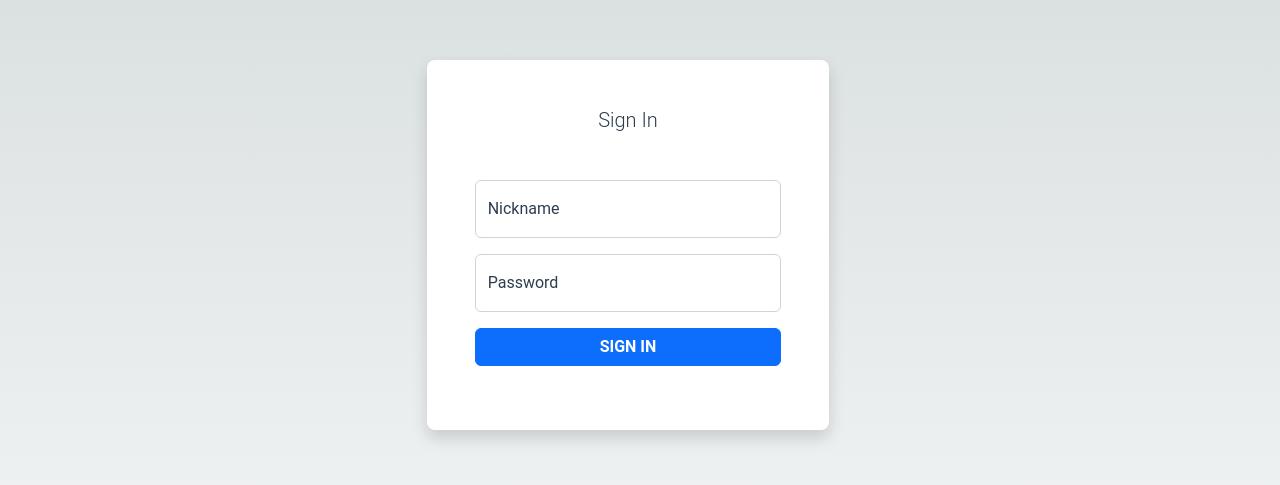
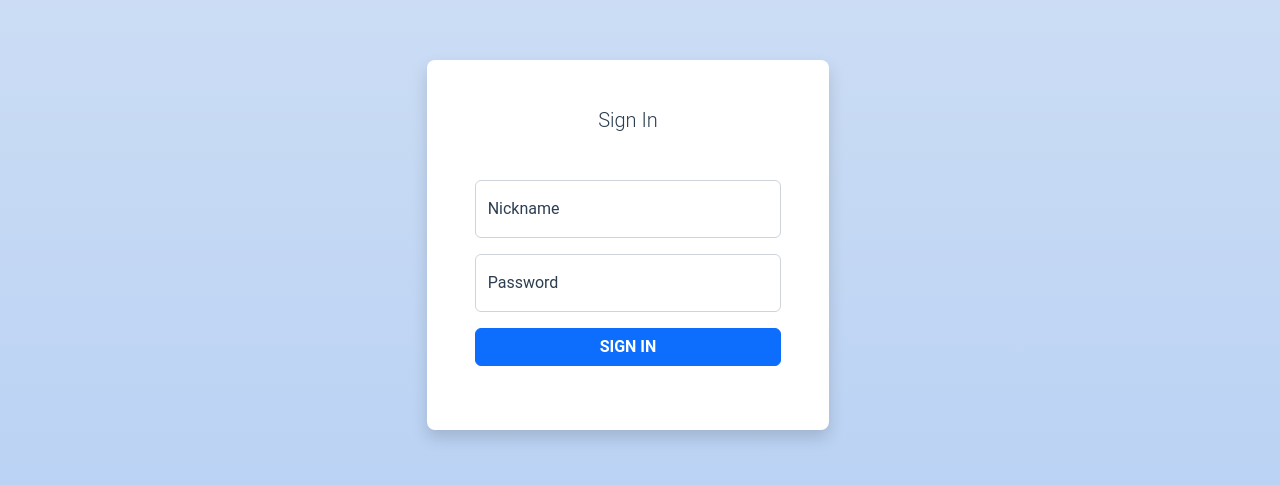
Before and after one commit to FranGarciaLopez/quizer, a Vue app in the folder backoffice/: page /login in a window 1280 px wide. Shown: the part 155-640 px from the top of the page. Built offline with nearby package versions, Linux system fonts and the light colour scheme.

Commit message:
changed background color for all the web

```diff
--- a/backoffice/src/App.vue
+++ b/backoffice/src/App.vue
@@ -1,5 +1,5 @@
 <template>
-    <div id="app" style="background: linear-gradient(#D5DBDB, #F4F6F6);">
+    <div id="app" style="background: linear-gradient(#d1e0f5, #b5cff3);">
       <router-view/>
     </div>
 </template>
--- a/backoffice/src/components/PageNotFound.vue
+++ b/backoffice/src/components/PageNotFound.vue
@@ -1,5 +1,5 @@
 <template>
-    <div class="d-flex align-items-center justify-content-center vh-100" style="background: linear-gradient(#D5DBDB, #F4F6F6);">
+    <div class="d-flex align-items-center justify-content-center vh-100" style="background: linear-gradient(#d1e0f5, #b5cff3);">
             <div class="text-center">
             <h1 class="display-1 fw-bold">404</h1>
             <p class="fs-3"> <span class="text-danger">Opps!</span> Page not found.</p>
```
